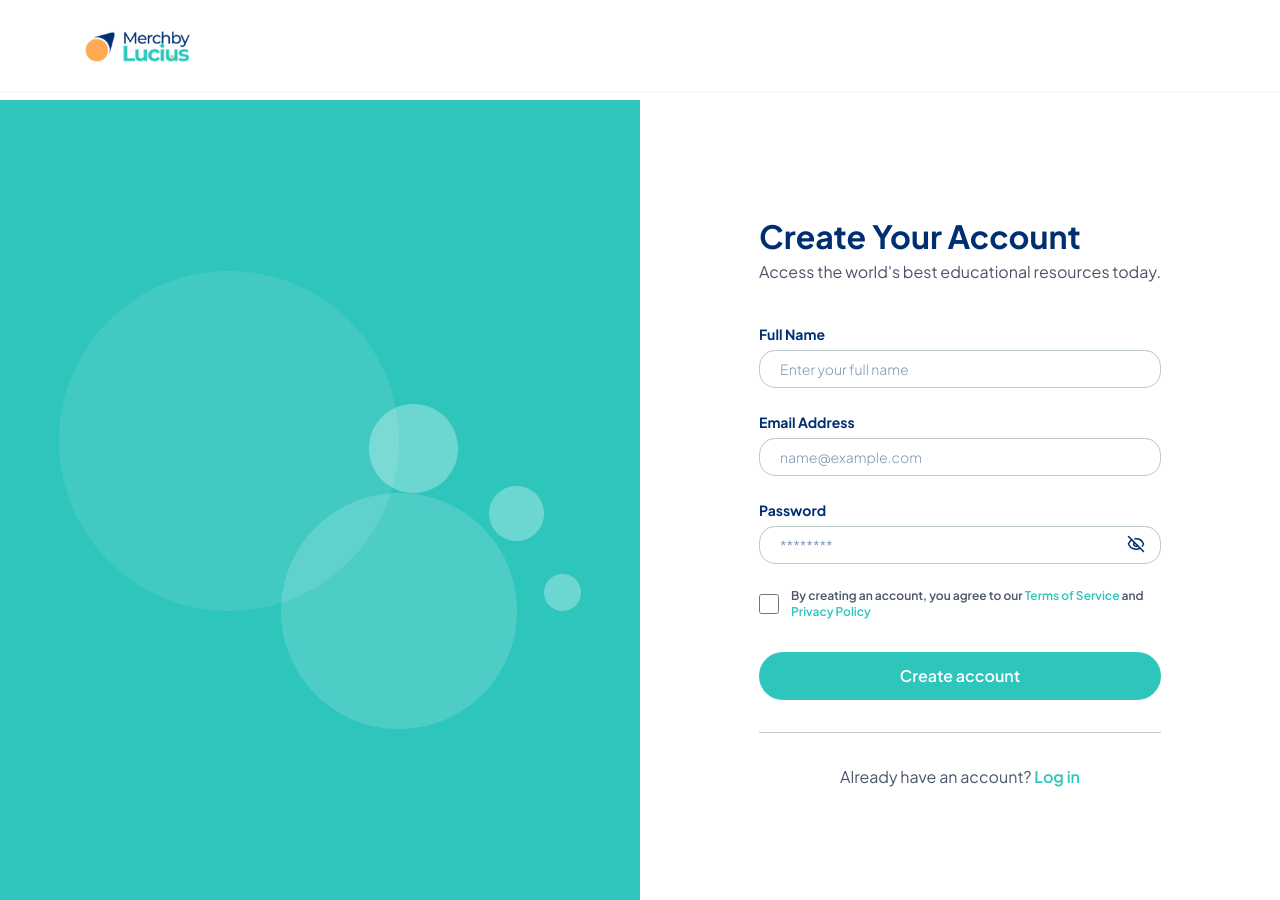
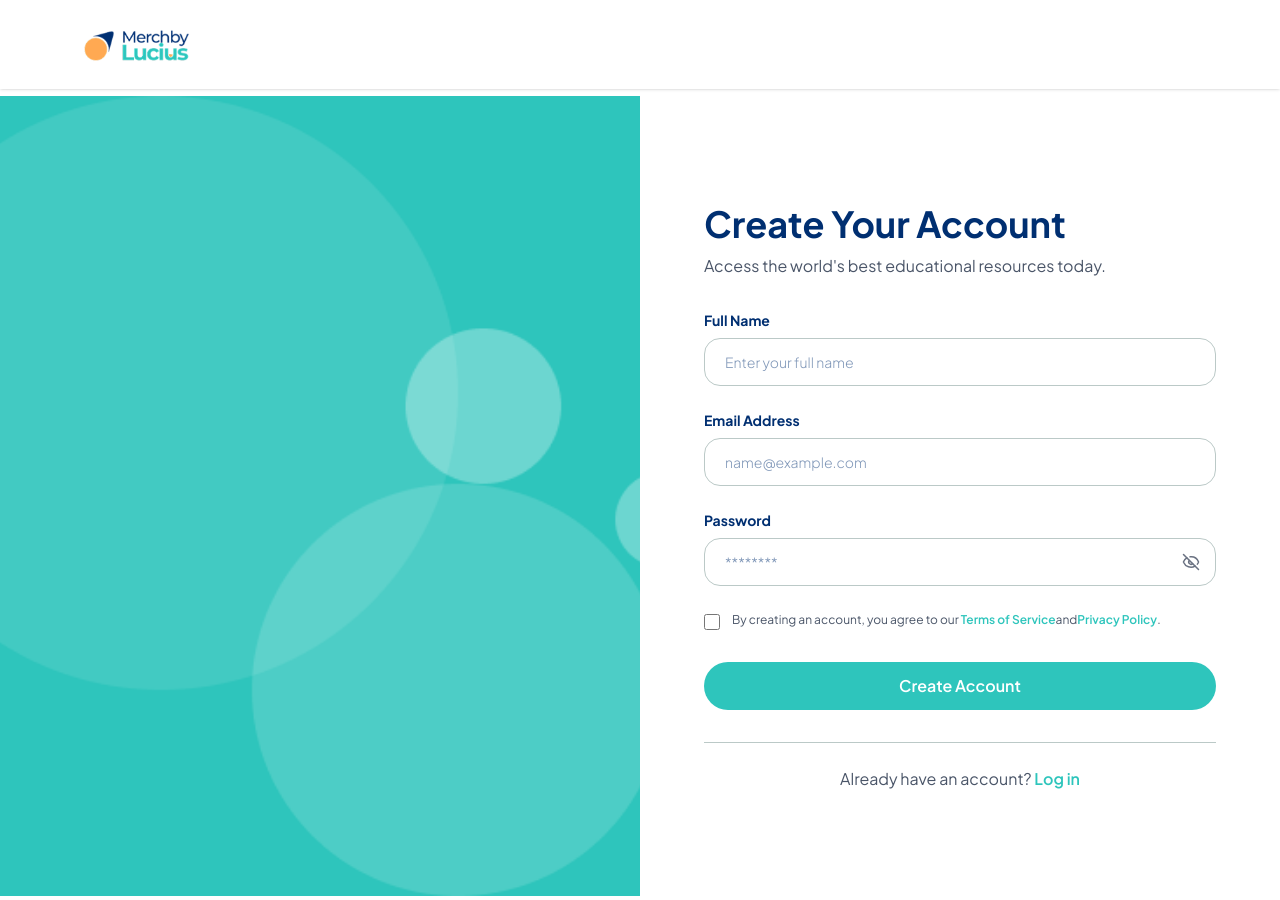
Before and after one commit to clementugomaliki-cpu/MerchbyLucius, a React (Vite) app: page /sign-up in a window 1280 px wide. Built offline with nearby package versions, Linux system fonts and the light colour scheme.

Commit message:
little bug fixed

```diff
--- a/src/SignUpPage.jsx
+++ b/src/SignUpPage.jsx
@@ -1,59 +1,150 @@
 import { Link } from "react-router";
-import bubblesImage from "./images/bubbles.png"
+import bubblesImage from "./images/bubbles.png";
 import { LuEye, LuEyeOff } from "react-icons/lu";
 import { useState } from "react";
 import logo from "./images/logo.png";
 
 export default function SignUpPage() {
   const [showPassword, setShowPassword] = useState(false);
+
   function togglePasswordType() {
     setShowPassword(!showPassword);
   }
+
   return (
     <>
-        <header className="px-20 py-6 bg-white fixed top-0 right-0 left-0 z-50 border border-[#FFFFFF] shadow-xs">
+      {/* Header */}
+      <header className="fixed top-0 left-0 right-0 z-50 bg-white px-6 md:px-20 py-6 shadow-sm">
         <Link to="/">
-                          <img src={logo} alt="Merch-by-Lucius logo" className="w-15 sm:w-20 md:w-28 cursor-pointer" />
+          <img
+            src={logo}
+            alt="Merch-by-Lucius logo"
+            className="w-15 sm:w-20 md:w-28 cursor-pointer"
+          />
         </Link>
       </header>
-        <div className="flex pt-25">
-            <div className="md:h-screen md:w-2/4 bg-[#2EC5BC] flex justify-center items-center">
-                <img src={bubblesImage} alt="" />
+
+      {/* Main Section */}
+      <div className="flex flex-col md:flex-row min-h-screen pt-24">
+        {/* Left Bubble Panel */}
+        <div className="hidden md:flex w-1/2 min-h-screen bg-[#2EC5BC]">
+          <img
+            src={bubblesImage}
+            alt="Background bubbles"
+            className="w-full h-full object-cover"
+          />
         </div>
-            <div className="flex flex-col justify-center p-16 py-8 gap-8 mx-auto">
-                <div className="flex flex-col">
-                    <h3 className="font-bold text-[32px] text-[#002F71]">Create Your Account</h3>
-                    <h4 className="text-base text-[#4A5568] font-[400]">Access the world's best educational resources today.</h4>
+
+        {/* Right Form Panel */}
+        <div className="flex-1 flex items-center justify-center px-6 py-8 md:px-12">
+          <div className="w-full max-w-md lg:max-w-lg flex flex-col gap-8">
+            {/* Heading */}
+            <div>
+              <h3 className="font-bold text-[28px] md:text-[36px] text-[#002F71] leading-tight">
+                Create Your Account
+              </h3>
+
+              <h4 className="text-base text-[#4A5568] mt-2">
+                Access the world's best educational resources today.
+              </h4>
             </div>
-                <form className="flex flex-col gap-6 mt-2">
-                    <label htmlFor="name" className="font-bold text-sm text-[#002F71]">Full Name
-                        <input type="text" name="name" placeholder="Enter your full name" className="block border px-5 py-2 mt-1.5 rounded-2xl border-[#BBC9C7] w-full outline-none placeholder:font-light"/>
+
+            {/* Form */}
+            <form className="flex flex-col gap-6">
+              {/* Full Name */}
+              <label
+                htmlFor="name"
+                className="font-bold text-sm text-[#002F71]"
+              >
+                Full Name
+                <input
+                  type="text"
+                  name="name"
+                  placeholder="Enter your full name"
+                  className="block w-full h-12 px-5 mt-2 rounded-2xl border border-[#BBC9C7] outline-none placeholder:font-light"
+                />
               </label>
-                     <label htmlFor="email" className="font-bold text-sm text-[#002F71]">Email Address
-                        <input type="email" name="email" placeholder="name@example.com" className="block border px-5 py-2 mt-1.5 rounded-2xl border-[#BBC9C7] w-full outline-none placeholder:font-light"/>
+
+              {/* Email */}
+              <label
+                htmlFor="email"
+                className="font-bold text-sm text-[#002F71]"
+              >
+                Email Address
+                <input
+                  type="email"
+                  name="email"
+                  placeholder="name@example.com"
+                  className="block w-full h-12 px-5 mt-2 rounded-2xl border border-[#BBC9C7] outline-none placeholder:font-light"
+                />
               </label>
-                     <label htmlFor="password" className="font-bold text-sm text-[#002F71]">Password
-                        <div className="relative">
-                            <input type={showPassword ? "text" : "password"} name="password" placeholder={showPassword ? "Enter your password" : "********"} className="block border px-5 py-2 mt-1.5 rounded-2xl border-[#BBC9C7] w-full outline-none placeholder:font-light" />
-                            <button type="button" className="absolute top-1/4 right-4 text-lg"
-                             onClick={togglePasswordType}>{showPassword ? <LuEye/> : <LuEyeOff/>}</button>
+
+              {/* Password */}
+              <label
+                htmlFor="password"
+                className="font-bold text-sm text-[#002F71]"
+              >
+                Password
+                <div className="relative mt-2">
+                  <input
+                    type={showPassword ? "text" : "password"}
+                    name="password"
+                    placeholder={
+                      showPassword ? "Enter your password" : "********"
+                    }
+                    className="block w-full h-12 px-5 rounded-2xl border border-[#BBC9C7] outline-none placeholder:font-light"
+                  />
+
+                  <button
+                    type="button"
+                    onClick={togglePasswordType}
+                    className="absolute right-4 top-1/2 -translate-y-1/2 text-lg text-gray-500"
+                  >
+                    {showPassword ? <LuEye /> : <LuEyeOff />}
+                  </button>
                 </div>
               </label>
-                    <div className="flex items-center gap-3 rounded-xs">
-                        <input type="checkbox" className="h-5 w-5 border border-[#BBC9C7]"/>
-                        <div className="text-xs font-semibold">
-                            <p className="text-[#4A5568]">By creating an account, you agree to our <Link><span className="text-[#2EC5BC]">Terms of Service</span></Link> and <Link><span className="text-[#2EC5BC] block">Privacy Policy</span></Link></p>
-                        </div>
+
+              {/* Terms */}
+              <div className="flex items-start gap-3">
+                <input
+                  type="checkbox"
+                  className="mt-1 h-4 w-4 border border-[#BBC9C7]"
+                />
+
+                <p className="text-xs text-[#4A5568] leading-5">
+                  By creating an account, you agree to our{" "}
+                  <Link className="text-[#2EC5BC] font-semibold">
+                    Terms of Service
+                  </Link>
+                  and
+                  <Link className="text-[#2EC5BC] font-semibold">
+                    Privacy Policy
+                  </Link>
+                  .
+                </p>
               </div>
             </form>
-                <div className="flex flex-col text-center ">
-                    <Link to="/verify-email" className="rounded-full bg-[#2EC5BC] px-10 py-3 mb-4 font-semibold text-white cursor-pointer hover:opacity-[0.85]">Create account</Link>
-                    <div className="sm:pt-8 border-t border-[#BBC9C7] mt-4 text-base font-[400] text-[#4A5568]">
-                        <p >Already have an account? <Link to="/sign-in" className="text-base font-semibold text-[#2EC5BC]">Log in</Link></p>
+
+            {/* Button */}
+            <div className="flex flex-col">
+              <Link
+                to="/verify-email"
+                className="h-12 rounded-full bg-[#2EC5BC] flex items-center justify-center text-white font-semibold hover:opacity-90 transition"
+              >
+                Create Account
+              </Link>
+
+              <div className="border-t border-[#BBC9C7] mt-8 pt-6 text-center text-[#4A5568]">
+                Already have an account?{" "}
+                <Link to="/sign-in" className="font-semibold text-[#2EC5BC]">
+                  Log in
+                </Link>
+              </div>
             </div>
           </div>
         </div>
       </div>
     </>
-    )
+  );
 }
```
Lines whose indentation alone changed are shown as unchanged.
